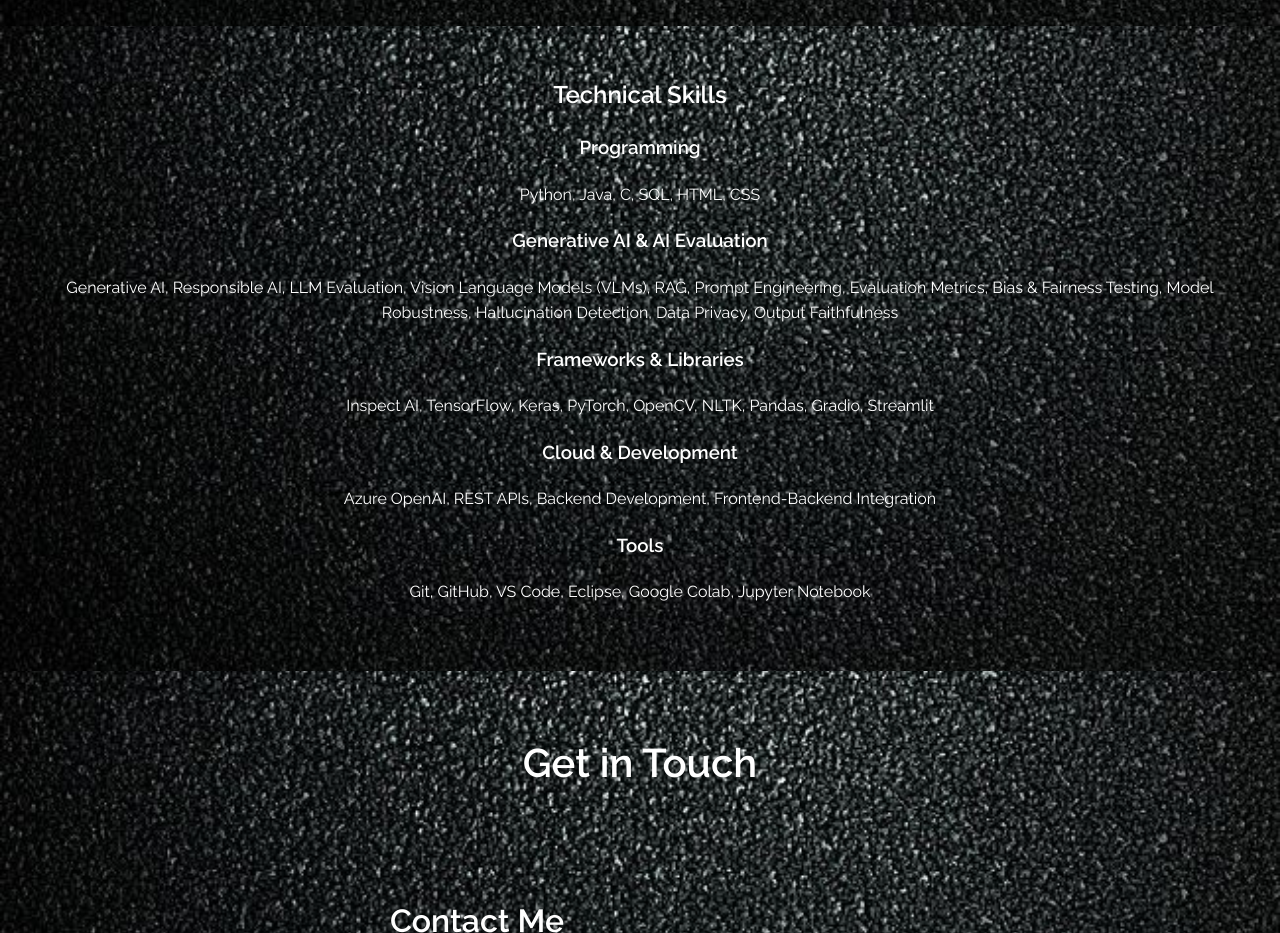
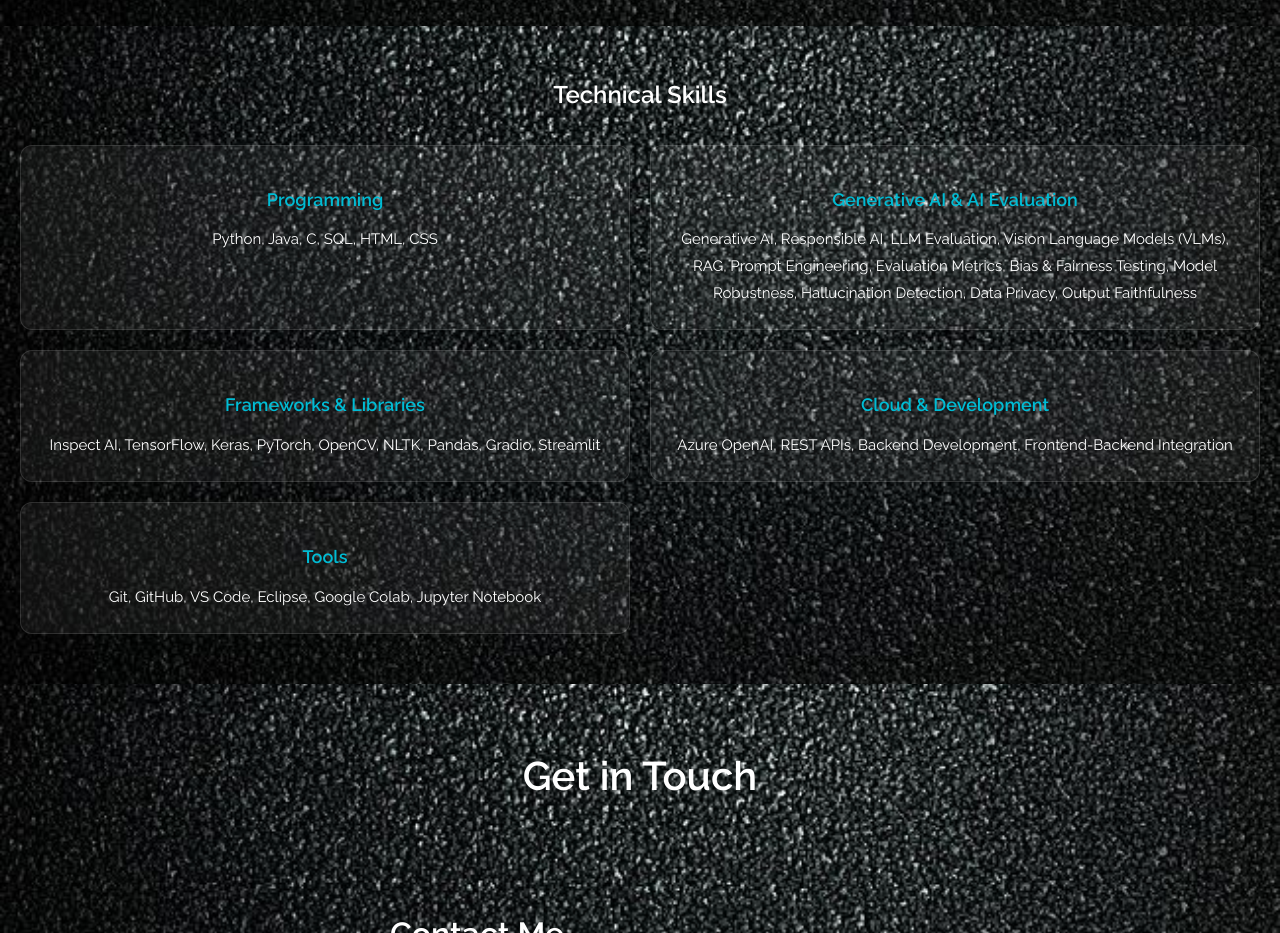
Before and after one commit to Abdul27Sadiq/AbdulSadiq.github.io, a plain HTML site: page index.html in a window 1280 px wide. Shown: the part 3500-4433 px from the top of the page. Drawn offline with Linux system fonts and the light colour scheme.

Commit message:
Update style.css

```diff
--- a/style.css
+++ b/style.css
@@ -437,6 +437,55 @@ body {
     color:white;
   }
 
+/* Technical Skills Section */
+
+.technical-skills-grid {
+    display: grid;
+    grid-template-columns: repeat(2, minmax(0, 1fr));
+    gap: 20px;
+    margin-top: 30px;
+}
+
+.technical-skill-card {
+    padding: 22px 24px;
+    border-radius: 12px;
+    background: rgba(255, 255, 255, 0.06);
+    border: 1px solid rgba(255, 255, 255, 0.12);
+    transition: transform 0.3s ease, border-color 0.3s ease;
+}
+
+.technical-skill-card:hover {
+    transform: translateY(-5px);
+    border-color: #00bcd4;
+}
+
+.technical-skill-card h3 {
+    color: #00bcd4;
+    font-size: 18px;
+    margin-bottom: 12px;
+}
+
+.technical-skill-card p {
+    color: inherit;
+    font-size: 15px;
+    line-height: 1.8;
+    margin: 0;
+}
+
+/* Mobile Responsive */
+
+@media (max-width: 768px) {
+    .technical-skills-grid {
+        grid-template-columns: 1fr;
+        gap: 15px;
+    }
+
+    .technical-skill-card {
+        padding: 18px;
+    }
+}
+
+
   /* Contact Section */
   #contact {
     padding: 50px 20px;
```
